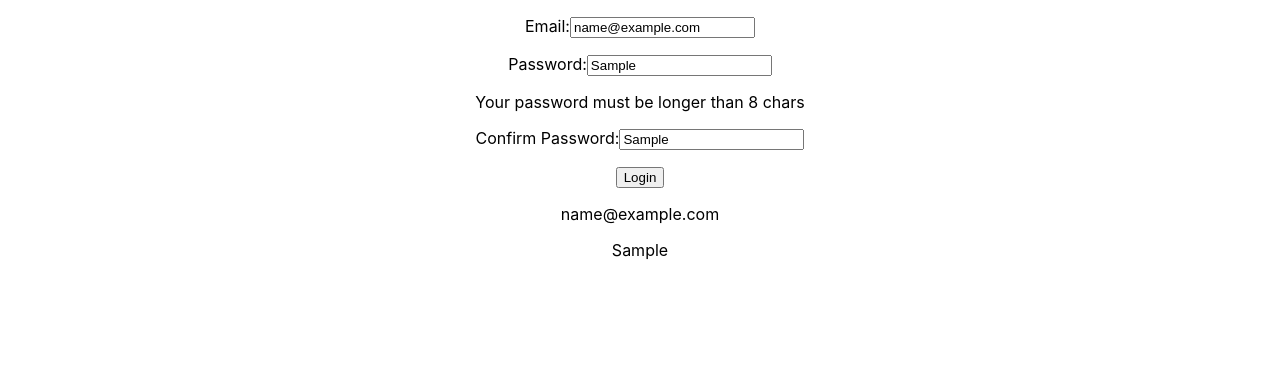
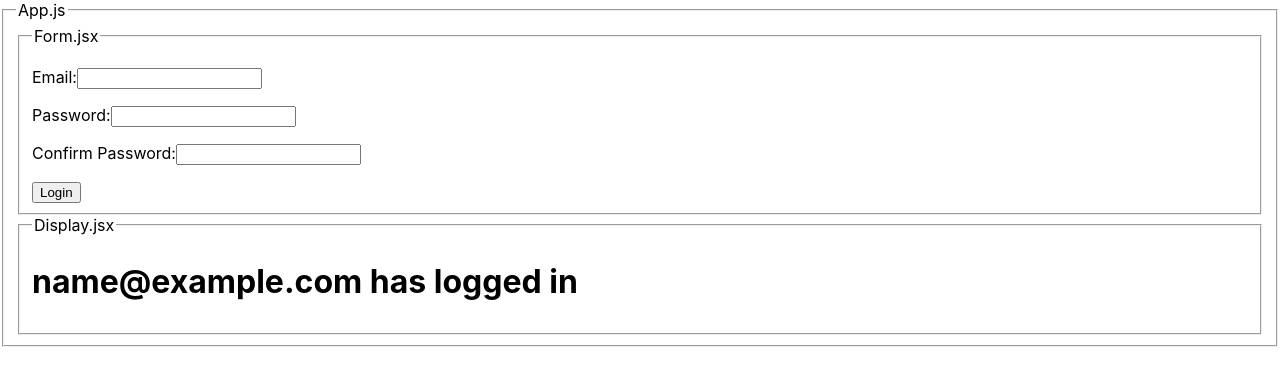
Before and after one commit to edwarddim/mern_stack, a React (Create React App) app in the folder form_demo/: page / in a window 1280 px wide. Both pictures are taken after typing "name@example.com", "Sample", "Sample" into the empty fields and a click on the button "Login". Shown: the top 386 px of the page. Built offline with nearby package versions, Linux system fonts and the light colour scheme.

Commit message:
W2D1 morning

```diff
--- a/form_demo/src/App.js
+++ b/form_demo/src/App.js
@@ -1,11 +1,23 @@
-import logo from './logo.svg';
-import './App.css';
+import {useState} from "react"
+import Display from './components/Display';
 import Form from './components/Form'
 
+
+
+
 function App() {
+
+  const [loggedUsers, setLoggedUsers] = useState([])
+
   return (
-    <div className="App">
-      <Form />
+    <div>
+      <fieldset>
+        <legend>App.js</legend>
+        <Form setLoggedUsers={setLoggedUsers} loggedUsers={loggedUsers} />
+        {
+          loggedUsers.map((user, i) => <Display key={i} user={user} /> )
+        }
+      </fieldset>
     </div>
   );
 }
--- /dev/null
+++ b/form_demo/src/components/Display.jsx
@@ -0,0 +1,15 @@
+import React from "react"
+
+const Display = props => {
+
+    const {user} = props
+    console.log(user)
+
+    return(
+        <fieldset>
+            <legend>Display.jsx</legend>
+            <h1>{user.email} has logged in</h1>
+        </fieldset>
+    )
+}
+export default Display;
--- a/form_demo/src/components/Form.jsx
+++ b/form_demo/src/components/Form.jsx
@@ -2,8 +2,10 @@ import React, {useState} from "react";
 
 const Form = props => {
 
-    // const [email, setEmail] = useState("INITIAL EMAIL STATE")
-    // const [password, setPassword] = useState("INITIAL PW STATE")
+    const {setLoggedUsers, loggedUsers} = props
+    // console.log("FUNCTION BEING PASSED THROUGH PROPS: ",setLoggedUsers)
+    // console.log(loggedUsers)
+
     const [formState, setFormState] = useState({
         email : "",
         password : "",
@@ -22,63 +24,59 @@ const Form = props => {
             ...formState,
             [name] : value
         })
-        // setEmail(event.target.value)
     }
 
     const handleSubmit = event => {
         event.preventDefault()
-        // check for email validations
-        if(! (/^\w+([\.-]?\w+)*@\w+([\.-]?\w+)*(\.\w{2,3})+$/).test(formState.email)){
-            var email = true
-        }
-        // check for password validations
-        if(formState.password.length < 8){
-            var password = true
-        }
-        if(formState.password !== formState.confirmPassword){
-            var confirmPassword = true
-        }
+        // // check for email validations
+        // if(! (/^\w+([\.-]?\w+)*@\w+([\.-]?\w+)*(\.\w{2,3})+$/).test(formState.email)){
+        //     var email = true
+        // }
+        // // check for password validations
+        // if(formState.password.length < 8){
+        //     var password = true
+        // }
+        // if(formState.password !== formState.confirmPassword){
+        //     var confirmPassword = true
+        // }
 
-        setValidState({
-            ...validState,
-            email,
-            password,
-            confirmPassword
+        // setValidState({
+        //     ...validState,
+        //     email,
+        //     password,
+        //     confirmPassword
+        // })
+        setLoggedUsers([...loggedUsers, formState])
+        setFormState({
+            email : "",
+            password : "",
+            confirmPassword : ""
         })
     }
 
-    // const passwordChange = event => {
-    //     setPassword(event.target.value)
-    //     console.log(password)
-    // }
-
     return(
-        <div>
+        <fieldset>
+            <legend>Form.jsx</legend>
             <form onSubmit={handleSubmit}>
                 <p>
                     Email:
-                    <input type="text" name="email" onChange={handleChange} id="" />
+                    <input type="text" name="email" value={formState.email} onChange={handleChange} id="" />
                     { (validState.email) ? <p>Your email must be valid pattern</p> : null }
                 </p>
                 <p>
                     Password:
-                    <input type="text" name="password" id="" onChange={handleChange} />
+                    <input type="text" name="password" id="" value={formState.password} onChange={handleChange} />
                     { (validState.password) ? <p>Your password must be longer than 8 chars</p> : null }
                 </p>
                 <p>
                     Confirm Password:
-                    <input type="text" name="confirmPassword" id="" onChange={handleChange} />
+                    <input type="text" name="confirmPassword" id="" value={formState.confirmPassword} onChange={handleChange} />
                     { (validState.confirmPassword) ? <p>Your password and cofirm password must match</p> : null }
                 </p>
                 <button type="submit">Login</button>
             </form>
-            <div>
-                {/* <p>{email}</p>
-                <p>{password}</p> */}
-                <p>{formState.email}</p>
-                <p>{formState.password}</p>
-            </div>
-        </div>
+        </fieldset>
+
     )
 }
 export default Form;
--- a/form_demo/src/index.js
+++ b/form_demo/src/index.js
@@ -1,7 +1,7 @@
 import React from 'react';
 import ReactDOM from 'react-dom';
 import './index.css';
-import App from './App';
+import App from './App.js';
 import reportWebVitals from './reportWebVitals';
 
 ReactDOM.render(
```
Also changed, not shown: 2 other files (tests, documents, lock files or other folders).
